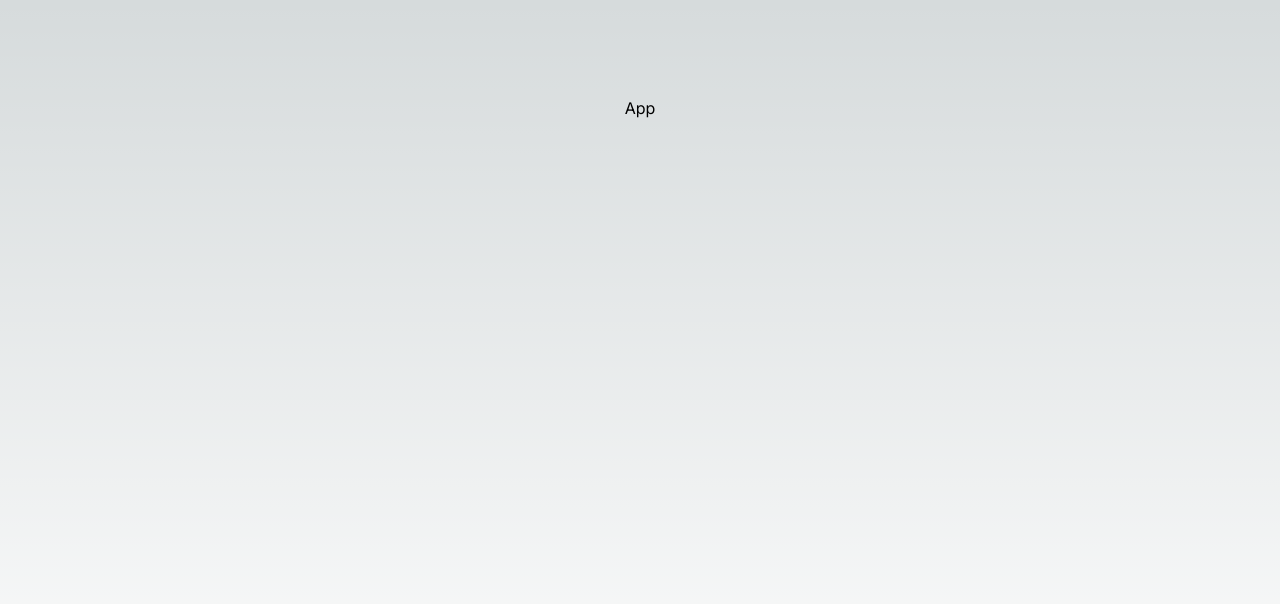
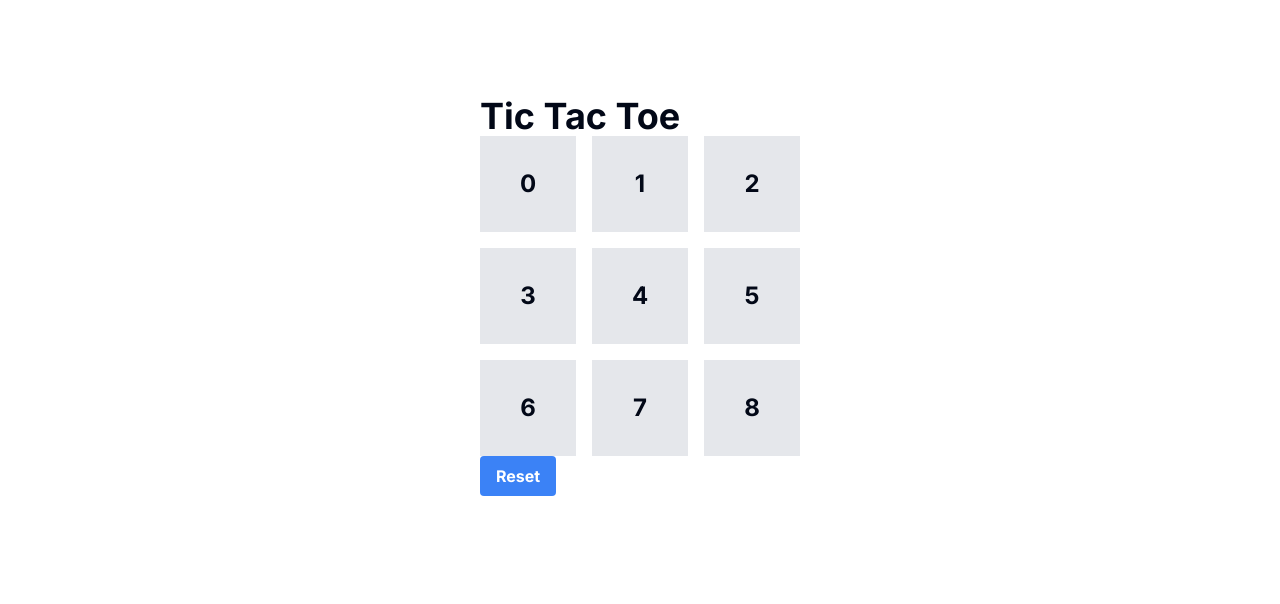
Before and after one commit to rashidlasker/websocket-tictactoe, a Next.js app in the folder frontend/: page / in a window 1280 px wide. Shown: the top 604 px of the page. Built offline with nearby package versions, Linux system fonts and the light colour scheme.

Commit message:
add shadcn for components

```diff
--- a/frontend/src/app/globals.css
+++ b/frontend/src/app/globals.css
@@ -2,32 +2,75 @@
   @tailwind components;
   @tailwind utilities;
 
+  @layer base {
     :root {
-  --foreground-rgb: 0, 0, 0;
-  --background-start-rgb: 214, 219, 220;
-  --background-end-rgb: 255, 255, 255;
+      --background: 0 0% 100%;
+      --foreground: 222.2 84% 4.9%;
+
+      --card: 0 0% 100%;
+      --card-foreground: 222.2 84% 4.9%;
+
+      --popover: 0 0% 100%;
+      --popover-foreground: 222.2 84% 4.9%;
+
+      --primary: 222.2 47.4% 11.2%;
+      --primary-foreground: 210 40% 98%;
+
+      --secondary: 210 40% 96.1%;
+      --secondary-foreground: 222.2 47.4% 11.2%;
+
+      --muted: 210 40% 96.1%;
+      --muted-foreground: 215.4 16.3% 46.9%;
+
+      --accent: 210 40% 96.1%;
+      --accent-foreground: 222.2 47.4% 11.2%;
+
+      --destructive: 0 84.2% 60.2%;
+      --destructive-foreground: 210 40% 98%;
+
+      --border: 214.3 31.8% 91.4%;
+      --input: 214.3 31.8% 91.4%;
+      --ring: 222.2 84% 4.9%;
+
+      --radius: 0.5rem;
     }
 
-@media (prefers-color-scheme: dark) {
-  :root {
-    --foreground-rgb: 255, 255, 255;
-    --background-start-rgb: 0, 0, 0;
-    --background-end-rgb: 0, 0, 0;
+    .dark {
+      --background: 222.2 84% 4.9%;
+      --foreground: 210 40% 98%;
+
+      --card: 222.2 84% 4.9%;
+      --card-foreground: 210 40% 98%;
+
+      --popover: 222.2 84% 4.9%;
+      --popover-foreground: 210 40% 98%;
+
+      --primary: 210 40% 98%;
+      --primary-foreground: 222.2 47.4% 11.2%;
+
+      --secondary: 217.2 32.6% 17.5%;
+      --secondary-foreground: 210 40% 98%;
+
+      --muted: 217.2 32.6% 17.5%;
+      --muted-foreground: 215 20.2% 65.1%;
+
+      --accent: 217.2 32.6% 17.5%;
+      --accent-foreground: 210 40% 98%;
+
+      --destructive: 0 62.8% 30.6%;
+      --destructive-foreground: 210 40% 98%;
+
+      --border: 217.2 32.6% 17.5%;
+      --input: 217.2 32.6% 17.5%;
+      --ring: 212.7 26.8% 83.9%;
     }
   }
 
+  @layer base {
+    * {
+      @apply border-border;
+    }
     body {
-  color: rgb(var(--foreground-rgb));
-  background: linear-gradient(
-      to bottom,
-      transparent,
-      rgb(var(--background-end-rgb))
-    )
-    rgb(var(--background-start-rgb));
-}
-
-@layer utilities {
-  .text-balance {
-    text-wrap: balance;
+      @apply bg-background text-foreground;
     }
   }
--- a/frontend/src/app/layout.tsx
+++ b/frontend/src/app/layout.tsx
@@ -1,12 +1,15 @@
 import type { Metadata } from "next";
-import { Inter } from "next/font/google";
+import { Inter as FontSans } from "next/font/google"
 import "./globals.css";
 
-const inter = Inter({ subsets: ["latin"] });
+const fontSans = FontSans({
+  subsets: ["latin"],
+  variable: "--font-sans",
+})
 
 export const metadata: Metadata = {
-  title: "Create Next App",
-  description: "Generated by create next app",
+  title: "Websocket Tic Tac Toe",
+  description: "A simple tic tac toe game using websockets",
 };
 
 export default function RootLayout({
@@ -16,7 +19,7 @@ export default function RootLayout({
 }>) {
   return (
     <html lang="en">
-      <body className={inter.className}>{children}</body>
+      <body className={fontSans.className}>{children}</body>
     </html>
   );
 }
--- a/frontend/src/app/page.tsx
+++ b/frontend/src/app/page.tsx
@@ -1,8 +1,9 @@
+import Game from "@/components/game";
 
 export default function Home() {
   return (
     <main className="flex min-h-screen flex-col items-center justify-between p-24">
-      App
+      <Game/>
     </main>
   );
 }
--- /dev/null
+++ b/frontend/src/components/game.tsx
@@ -0,0 +1,24 @@
+
+const Game: React.FC = () =>{
+    const size = 3;
+    return (
+      <div>
+        <h1 className="text-4xl font-bold">Tic Tac Toe</h1>
+        <div className="grid grid-cols-3 gap-4">
+          {Array.from({ length: size * size }).map((_, index) => (
+            <button
+              key={index}
+              className="bg-gray-200 h-24 w-24 flex items-center justify-center text-2xl font-bold"
+            >
+              {index}
+            </button>
+          ))}
+        </div>
+        <button className="bg-blue-500 text-white font-bold px-4 py-2 rounded">
+          Reset
+        </button>
+      </div>
+    );
+  }
+
+  export default Game;
--- /dev/null
+++ b/frontend/src/lib/utils.ts
@@ -0,0 +1,6 @@
+import { type ClassValue, clsx } from "clsx"
+import { twMerge } from "tailwind-merge"
+
+export function cn(...inputs: ClassValue[]) {
+  return twMerge(clsx(inputs))
+}
--- a/frontend/tailwind.config.ts
+++ b/frontend/tailwind.config.ts
@@ -1,20 +1,80 @@
-import type { Config } from "tailwindcss";
+import type { Config } from "tailwindcss"
 
-const config: Config = {
+const config = {
+  darkMode: ["class"],
   content: [
-    "./src/pages/**/*.{js,ts,jsx,tsx,mdx}",
-    "./src/components/**/*.{js,ts,jsx,tsx,mdx}",
-    "./src/app/**/*.{js,ts,jsx,tsx,mdx}",
-  ],
+    './pages/**/*.{ts,tsx}',
+    './components/**/*.{ts,tsx}',
+    './app/**/*.{ts,tsx}',
+    './src/**/*.{ts,tsx}',
+	],
+  prefix: "",
   theme: {
+    container: {
+      center: true,
+      padding: "2rem",
+      screens: {
+        "2xl": "1400px",
+      },
+    },
     extend: {
-      backgroundImage: {
-        "gradient-radial": "radial-gradient(var(--tw-gradient-stops))",
-        "gradient-conic":
-          "conic-gradient(from 180deg at 50% 50%, var(--tw-gradient-stops))",
+      colors: {
+        border: "hsl(var(--border))",
+        input: "hsl(var(--input))",
+        ring: "hsl(var(--ring))",
+        background: "hsl(var(--background))",
+        foreground: "hsl(var(--foreground))",
+        primary: {
+          DEFAULT: "hsl(var(--primary))",
+          foreground: "hsl(var(--primary-foreground))",
+        },
+        secondary: {
+          DEFAULT: "hsl(var(--secondary))",
+          foreground: "hsl(var(--secondary-foreground))",
+        },
+        destructive: {
+          DEFAULT: "hsl(var(--destructive))",
+          foreground: "hsl(var(--destructive-foreground))",
+        },
+        muted: {
+          DEFAULT: "hsl(var(--muted))",
+          foreground: "hsl(var(--muted-foreground))",
+        },
+        accent: {
+          DEFAULT: "hsl(var(--accent))",
+          foreground: "hsl(var(--accent-foreground))",
+        },
+        popover: {
+          DEFAULT: "hsl(var(--popover))",
+          foreground: "hsl(var(--popover-foreground))",
+        },
+        card: {
+          DEFAULT: "hsl(var(--card))",
+          foreground: "hsl(var(--card-foreground))",
+        },
+      },
+      borderRadius: {
+        lg: "var(--radius)",
+        md: "calc(var(--radius) - 2px)",
+        sm: "calc(var(--radius) - 4px)",
+      },
+      keyframes: {
+        "accordion-down": {
+          from: { height: "0" },
+          to: { height: "var(--radix-accordion-content-height)" },
+        },
+        "accordion-up": {
+          from: { height: "var(--radix-accordion-content-height)" },
+          to: { height: "0" },
+        },
+      },
+      animation: {
+        "accordion-down": "accordion-down 0.2s ease-out",
+        "accordion-up": "accordion-up 0.2s ease-out",
       },
     },
   },
-  plugins: [],
-};
-export default config;
+  plugins: [require("tailwindcss-animate")],
+} satisfies Config
+
+export default config
```
Also changed, not shown: frontend/package.json (+9 -4 lines), frontend/components.json (added), 1 other file (tests, documents, lock files or other folders). Lines whose indentation alone changed are shown as unchanged.
